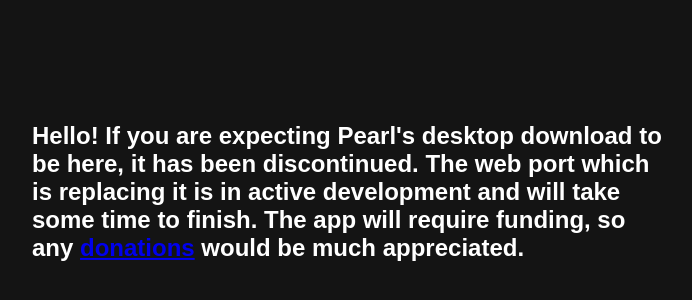
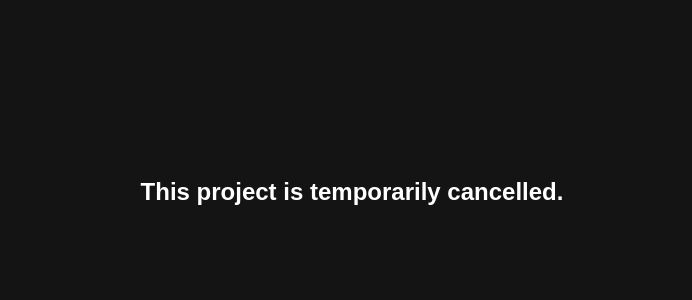
Before and after one commit to Spiceinajar/librerooms, a plain HTML site: page home.html in a window 1280 px wide. Shown: the part 208-508 px from the top of the page, without its empty margins (288-980 px from the left). Drawn offline with Linux system fonts and the light colour scheme.

Commit message:
Update home.html

```diff
--- a/home.html
+++ b/home.html
@@ -1,5 +1,5 @@
 <body style="background-color: rgb(20, 20, 20);">
     <div style="  top:50%; left: 50%; transform: translate3d(-50%,-50%, 0); position: absolute;">
-        <h1 style="font-size: 3vh; font-family: sans-serif; color:white">Hello! If you are expecting Pearl's desktop download to be here, it has been discontinued. The web port which is replacing it is in active development and will take some time to finish. The app will require funding, so any <a href="https://www.buymeacoffee.com/spiceinajar">donations</a> would be much appreciated.</h1>
+        <h1 style="font-size: 3vh; font-family: sans-serif; color:white">This project is temporarily cancelled.</h1>
     </div>
 </body>
```
